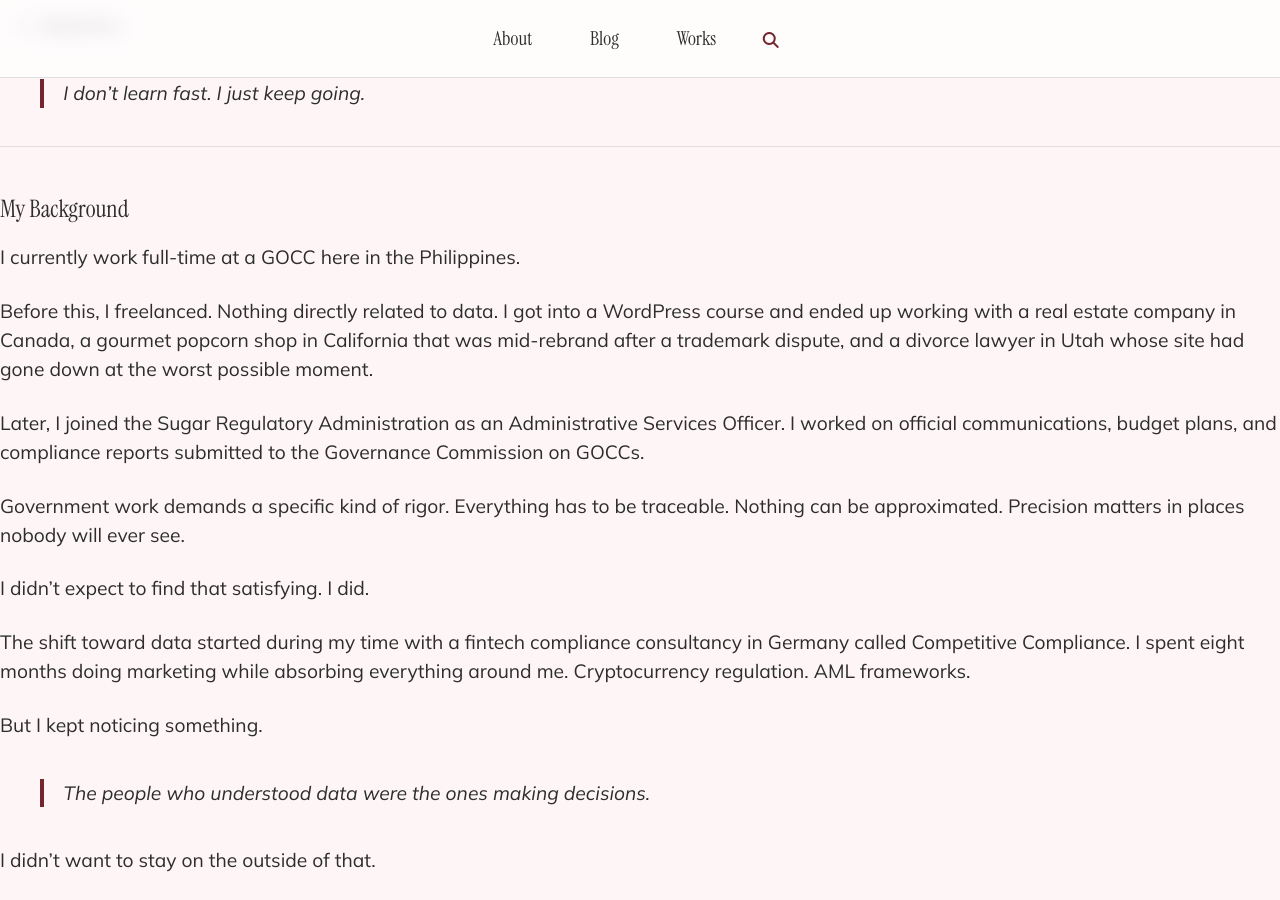
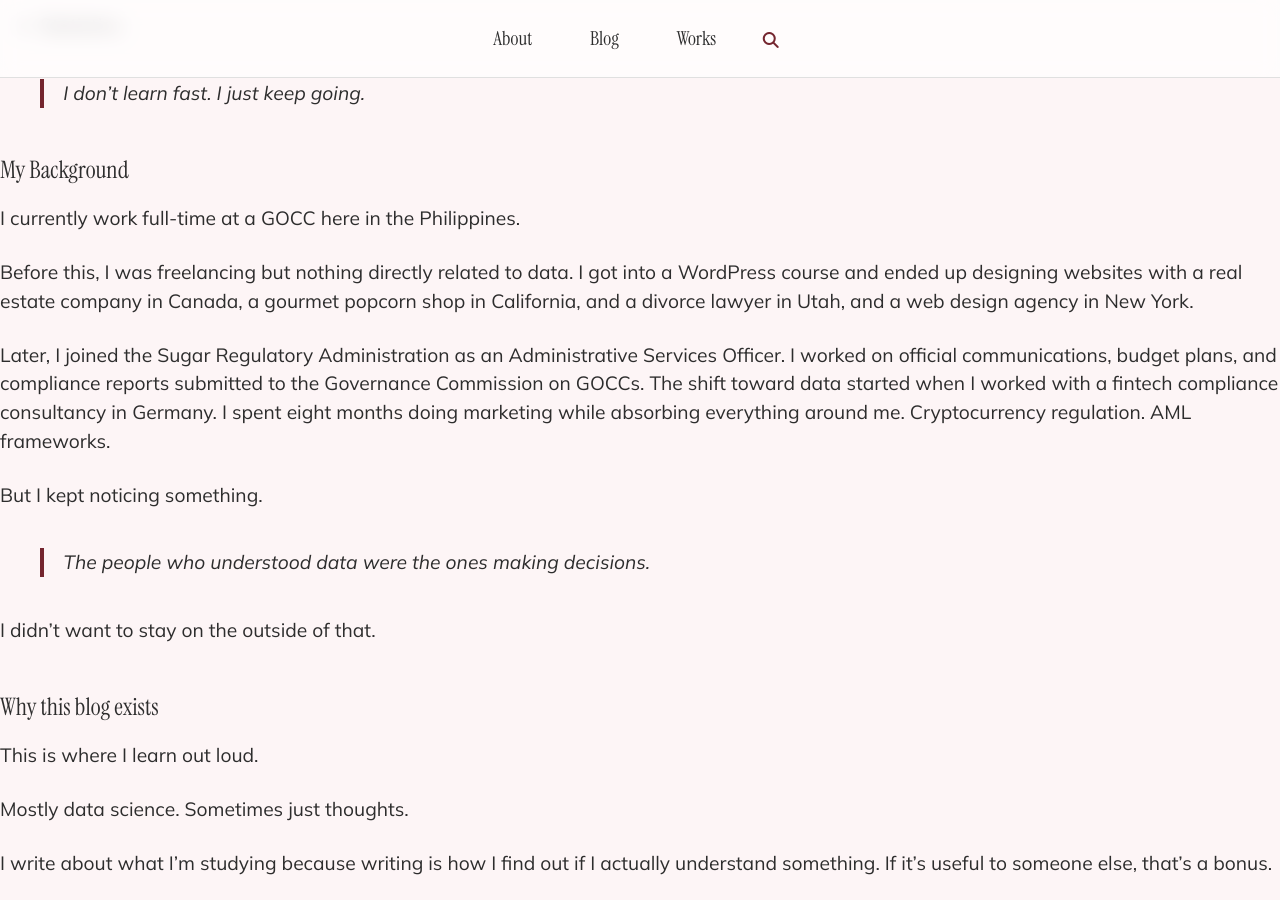
Before and after one commit to romaisablbgn/romaisablbgn.github.io, a Jekyll site: the page built from _pages/about.md, in a window 1280 px wide and 900 px high, scrolled down 505 px. Built offline with Jekyll 4.4.1, drawn with Linux system fonts in a browser that asks for light colours; cached includes are drawn as plain includes; some web fonts are replaced; our own code applies the rules of GitHub Pages for plain Markdown files; some of the changed text lies outside the part shown.

Commit message:
Revise about page content and improve wording
Updated text for clarity and added details about previous work experience.

```diff
--- a/_pages/about.md
+++ b/_pages/about.md
@@ -5,7 +5,7 @@ header:
   image: "/images/roma-about-page-header.webp"
 ---
 
-# I'm Romaisa — Roma for short
+# I'm Romaisa - Roma for short
 
 > I’m learning data science.
 
@@ -21,21 +21,14 @@ I’m currently learning:
 
 > I don’t learn fast. I just keep going.
 
----
 
 ## My Background
 
 I currently work full-time at a GOCC here in the Philippines.
 
-Before this, I freelanced. Nothing directly related to data. I got into a WordPress course and ended up working with a real estate company in Canada, a gourmet popcorn shop in California that was mid-rebrand after a trademark dispute, and a divorce lawyer in Utah whose site had gone down at the worst possible moment.
+Before this, I was freelancing but nothing directly related to data. I got into a WordPress course and ended up designing websites with a real estate company in Canada, a gourmet popcorn shop in California, and a divorce lawyer in Utah, and a web design agency in New York.
 
-Later, I joined the Sugar Regulatory Administration as an Administrative Services Officer. I worked on official communications, budget plans, and compliance reports submitted to the Governance Commission on GOCCs.
-
-Government work demands a specific kind of rigor. Everything has to be traceable. Nothing can be approximated. Precision matters in places nobody will ever see.
-
-I didn’t expect to find that satisfying. I did.
-
-The shift toward data started during my time with a fintech compliance consultancy in Germany called Competitive Compliance. I spent eight months doing marketing while absorbing everything around me. Cryptocurrency regulation. AML frameworks.
+Later, I joined the Sugar Regulatory Administration as an Administrative Services Officer. I worked on official communications, budget plans, and compliance reports submitted to the Governance Commission on GOCCs. The shift toward data started when I worked with a fintech compliance consultancy in Germany. I spent eight months doing marketing while absorbing everything around me. Cryptocurrency regulation. AML frameworks.
 
 But I kept noticing something.
 
@@ -43,7 +36,6 @@ But I kept noticing something.
 
 I didn’t want to stay on the outside of that.
 
----
 
 ## Why this blog exists
 
@@ -60,7 +52,6 @@ So what you’ll find here:
 
 > Writing helps me check if I actually understand something.
 
----
 
 ## Outside of this
 
@@ -73,19 +64,3 @@ Lately, I’ve been watching a lot of C-dramas.
 *Prisoner of Beauty*, *Shine on Me*, *Youthful Glory*, *Perfect Match*, *Snow Fall*, *Princess Royale*.
 
 And recently, I can’t stop thinking about *The Apothecary Diaries*.
-
----
-
-## If you’re here
-
-You’re probably also figuring things out.
-
-Same.
-
----
-
-<br>
-
-📧 romaisa@routecollective.com
-🔗 linkedin.com/in/romaisablbgn
-📷 instagram.com/romaisablbgn
```
